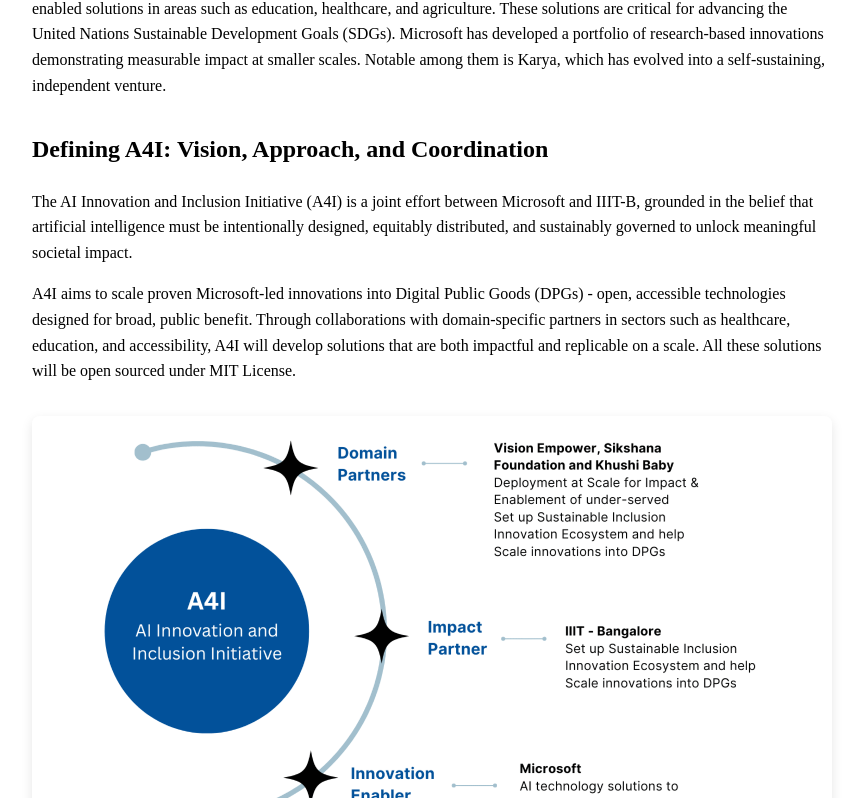
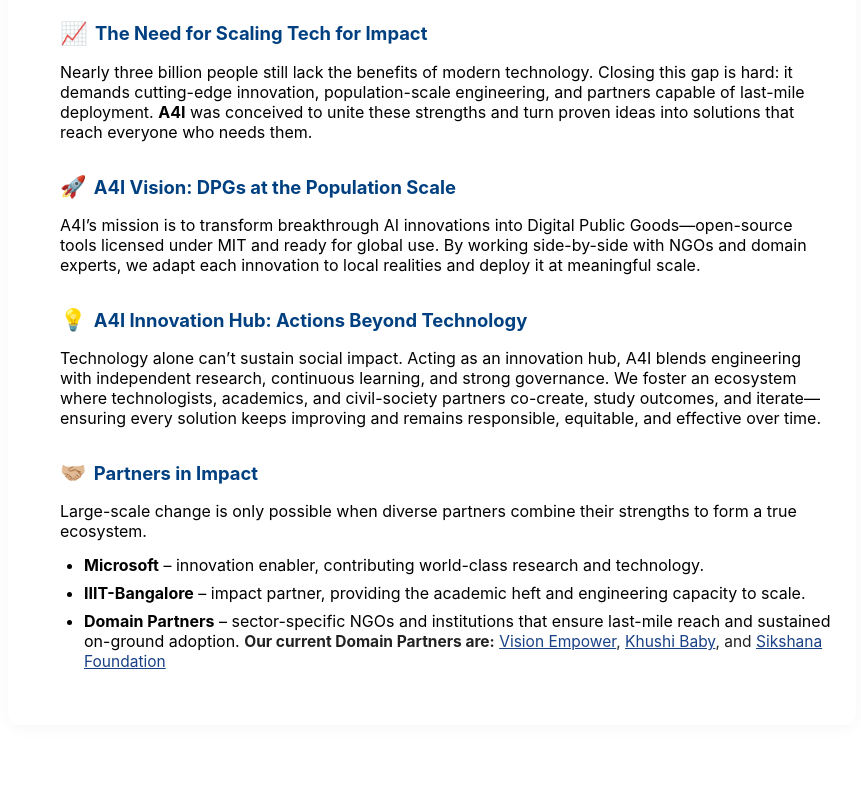
Before and after one commit to ashishkr100/A4I_Web_Page, a plain HTML site: page about.html in a window 1280 px wide. Shown: the part 128-926 px from the top of the page, without its empty margins (208-1069 px from the left). After the commit the page ends 893 px from the top, so only its background shows below. Drawn offline with Linux system fonts and the light colour scheme.

Commit message:
Reformat and content change

```diff
--- a/about.html
+++ b/about.html
@@ -1,55 +1,80 @@
 <!DOCTYPE html>
 <html lang="en">
 <head>
-  <!-- Page title used by dynamic loader -->
   <title>About A4I</title>
-  <!-- Minimal styling for layout; global CSS assumed -->
 </head>
 <body>
-  <!-- Fragment wrapper: loader injects this into #content -->
   <div id="content">
-    <!-- About Core Content -->
-    <section class="about-section" style="max-width:800px; margin:40px auto; line-height:1.6; text-align:left;">
-      <!-- Paragraph 1 -->
-      <article style="margin-bottom:32px;">
-        <h2>The Imperative to Scale Societal Solutions</h2>
-        <p>
-          Nearly three billion people worldwide remain underserved by technology, underscoring an urgent need for scalable, tech-enabled solutions in areas such as education, healthcare, and agriculture. These solutions are critical for advancing the United Nations Sustainable Development Goals (SDGs). Microsoft has developed a portfolio of research-based innovations demonstrating measurable impact at smaller scales. Notable among them is Karya, which has evolved into a self-sustaining, independent venture.
+    <section style="max-width:800px; margin:40px auto; padding:32px 24px 40px 24px; background:#fff; border-radius:12px; box-shadow:0 2px 18px rgba(0,32,128,0.04); font-family:'Inter',Arial,sans-serif;">
+
+      <!-- Main Title with Icon (not indented) -->
+      <h2 style="margin:0 0 28px 0; color:#002244; display:flex; align-items:center; font-size:2rem; font-weight:700; gap:0.6em;">
+        <span style="font-size:1.22em;">🌍</span>
+        About A4I
+      </h2>
+
+      <!-- Section 1: Need for Scaling Tech for Impact (indented) -->
+      <div style="padding-left:28px;">
+        <h3 style="color:#004080; margin-top:26px; margin-bottom:10px; display:flex; align-items:center; gap:0.4em; font-size:1.15rem;">
+          <span style="font-size:1.2em;">📈</span>
+          The Need for Scaling Tech for Impact
+        </h3>
+        <p style="margin-bottom:20px;">
+          Nearly three billion people still lack the benefits of modern technology. Closing this gap is hard: it demands cutting-edge innovation, population-scale engineering, and partners capable of last-mile deployment. <b>A4I</b> was conceived to unite these strengths and turn proven ideas into solutions that reach everyone who needs them.
         </p>
-      </article>
+      </div>
 
+      <!-- Section 2: Vision (indented) -->
+      <div style="padding-left:28px;">
+        <h3 style="color:#004080; margin-top:32px; margin-bottom:10px; display:flex; align-items:center; gap:0.4em; font-size:1.15rem;">
+          <span style="font-size:1.15em;">🚀</span>
+          A4I Vision: DPGs at the Population Scale
+        </h3>
+        <p style="margin-bottom:20px;">
+          A4I’s mission is to transform breakthrough AI innovations into Digital Public Goods—open-source tools licensed under MIT and ready for global use. By working side-by-side with NGOs and domain experts, we adapt each innovation to local realities and deploy it at meaningful scale.
+        </p>
+      </div>
 
-      <!-- Paragraph 2 -->
-      <article style="margin-bottom:32px;">
-        <h2>Defining A4I: Vision, Approach, and Coordination</h2>
-        <p>
-          The AI Innovation and Inclusion Initiative (A4I) is a joint effort between Microsoft and IIIT-B, grounded in the belief that artificial intelligence must be intentionally designed, equitably distributed, and sustainably governed to unlock meaningful societal impact.
+      <!-- Section 3: Innovation Hub (indented) -->
+      <div style="padding-left:28px;">
+        <h3 style="color:#004080; margin-top:32px; margin-bottom:10px; display:flex; align-items:center; gap:0.4em; font-size:1.15rem;">
+          <span style="font-size:1.15em;">💡</span>
+          A4I Innovation Hub: Actions Beyond Technology
+        </h3>
+        <p style="margin-bottom:20px;">
+          Technology alone can’t sustain social impact. Acting as an innovation hub, A4I blends engineering with independent research, continuous learning, and strong governance. We foster an ecosystem where technologists, academics, and civil-society partners co-create, study outcomes, and iterate—ensuring every solution keeps improving and remains responsible, equitable, and effective over time.
         </p>
-        <p>
-          A4I aims to scale proven Microsoft-led innovations into Digital Public Goods (DPGs) - open, accessible technologies designed for broad, public benefit. Through collaborations with domain-specific partners in sectors such as healthcare, education, and accessibility, A4I will develop solutions that are both impactful and replicable on a scale. All these solutions will be open sourced under MIT License.
+      </div>
+
+      <!-- Section 4: Partners in Impact (indented and revised as requested) -->
+      <div style="padding-left:28px;">
+        <h3 style="color:#004080; margin-top:32px; margin-bottom:10px; display:flex; align-items:center; gap:0.4em; font-size:1.15rem;">
+          <span style="font-size:1.15em;">🤝🏼</span>
+          Partners in Impact
+        </h3>
+        <p style="margin-bottom:14px;">
+          Large-scale change is only possible when diverse partners combine their strengths to form a true ecosystem.
         </p>
-        <p>
-      <!-- Placeholder Image -->
-      <div style="text-align:center; margin:32px 0;">
-        <img src="./Images/Content-images/A4I_structure.png" alt="About A4I Illustration" style="max-width:100%; height:auto; border-radius:8px; box-shadow:0 4px 12px rgba(0,0,0,0.1);" />
+        <ul style="margin:0 0 14px 24px; padding:0; list-style-type:disc;">
+          <li style="margin-bottom:8px;">
+            <b>Microsoft</b> – innovation enabler, contributing world-class research and technology.
+          </li>
+          <li style="margin-bottom:8px;">
+            <b>IIIT-Bangalore</b> – impact partner, providing the academic heft and engineering capacity to scale.
+          </li>
+          <li>
+            <b>Domain Partners</b> – sector-specific NGOs and institutions that ensure last-mile reach and sustained on-ground adoption.
+              <span style="font-size:0.97em; color:#222;">
+              <strong>Our current Domain Partners are:</strong>
+              <a href="#" style="color:#194186; text-decoration:underline;">Vision Empower</a>,
+              <a href="#" style="color:#194186; text-decoration:underline;">Khushi Baby</a>,
+              and
+              <a href="#" style="color:#194186; text-decoration:underline;">Sikshana Foundation</a>
+            </span>
+          </li>
+        </ul>
       </div>
-          Beyond supporting technology deployment, A4I functions as a strategic coordination hub. It enables structured collaboration between Microsoft, IIITB and its domain partners while ensuring operational alignment and effective execution. The A4I core management team will maintain consistent stakeholder engagement, conduct regular check-ins, and share progress updates, thereby supporting the successful scaling of all initiatives under its purview.
-        </p>
-      </article>
-
-      <!-- Paragraph 3 -->
-      <article style="margin-bottom:32px;">
-        <h2>Objectives of A4I</h2>
-        <p>
-          AI Innovation and Inclusion Initiative will be the strategic hub that coordinates the technology scaling efforts. This hub will provide a platform for collaboration with Microsoft and various domain partners. It will also institutionalize a culture of innovation to facilitate and nurture innovation for years to come.
-      <!-- Placeholder Image -->
-      <div style="text-align:center; margin:32px 0;">
-        <img src="./Images/Content-images/A4I_Objectives.png" alt="About A4I Illustration" style="max-width:100%; height:auto; border-radius:8px; box-shadow:0 4px 12px rgba(0,0,0,0.1);" />
-      </div>
-        </p>
-      </article>
-
-</section>
+    </section>
   </div>
 </body>
 </html>
```
